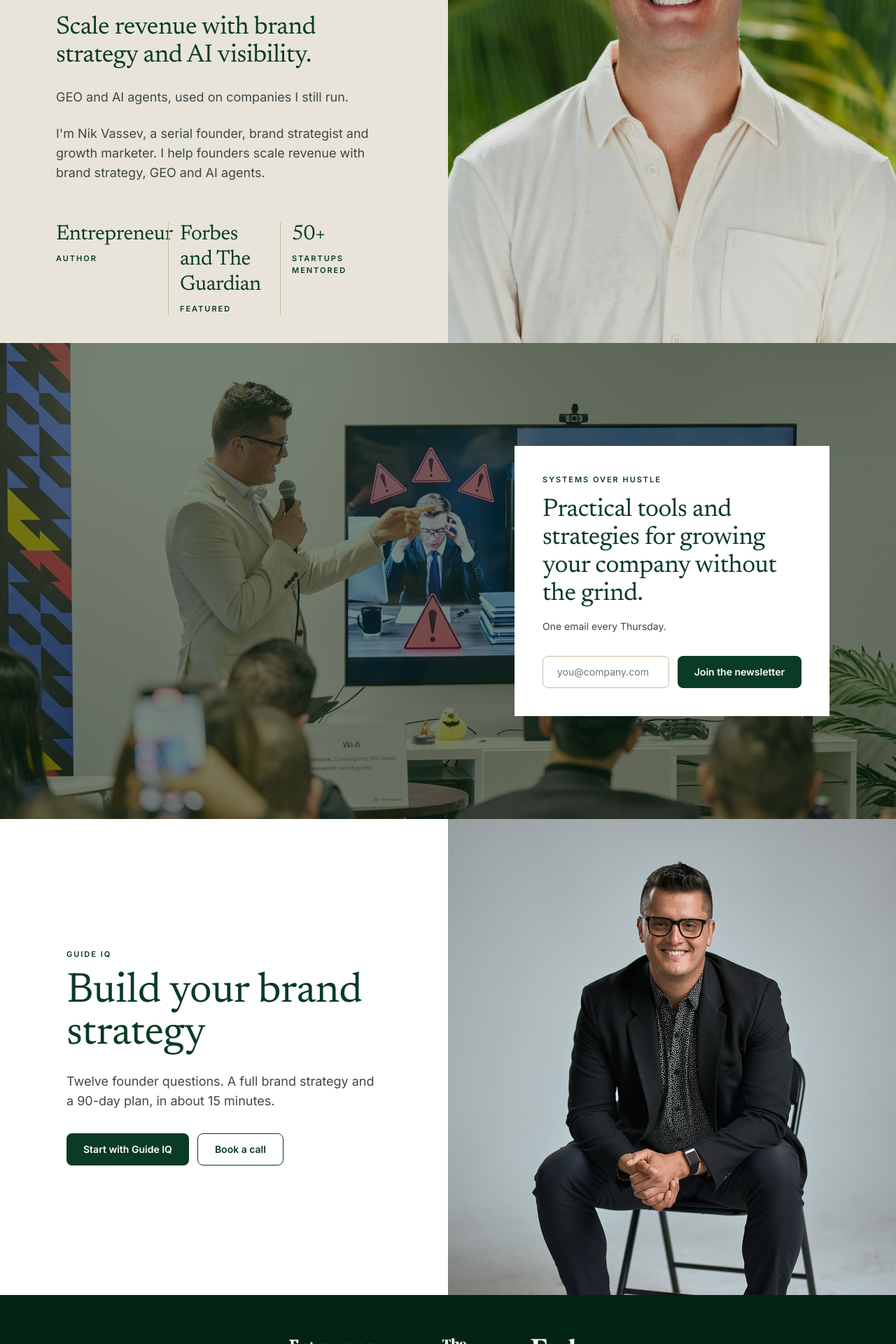
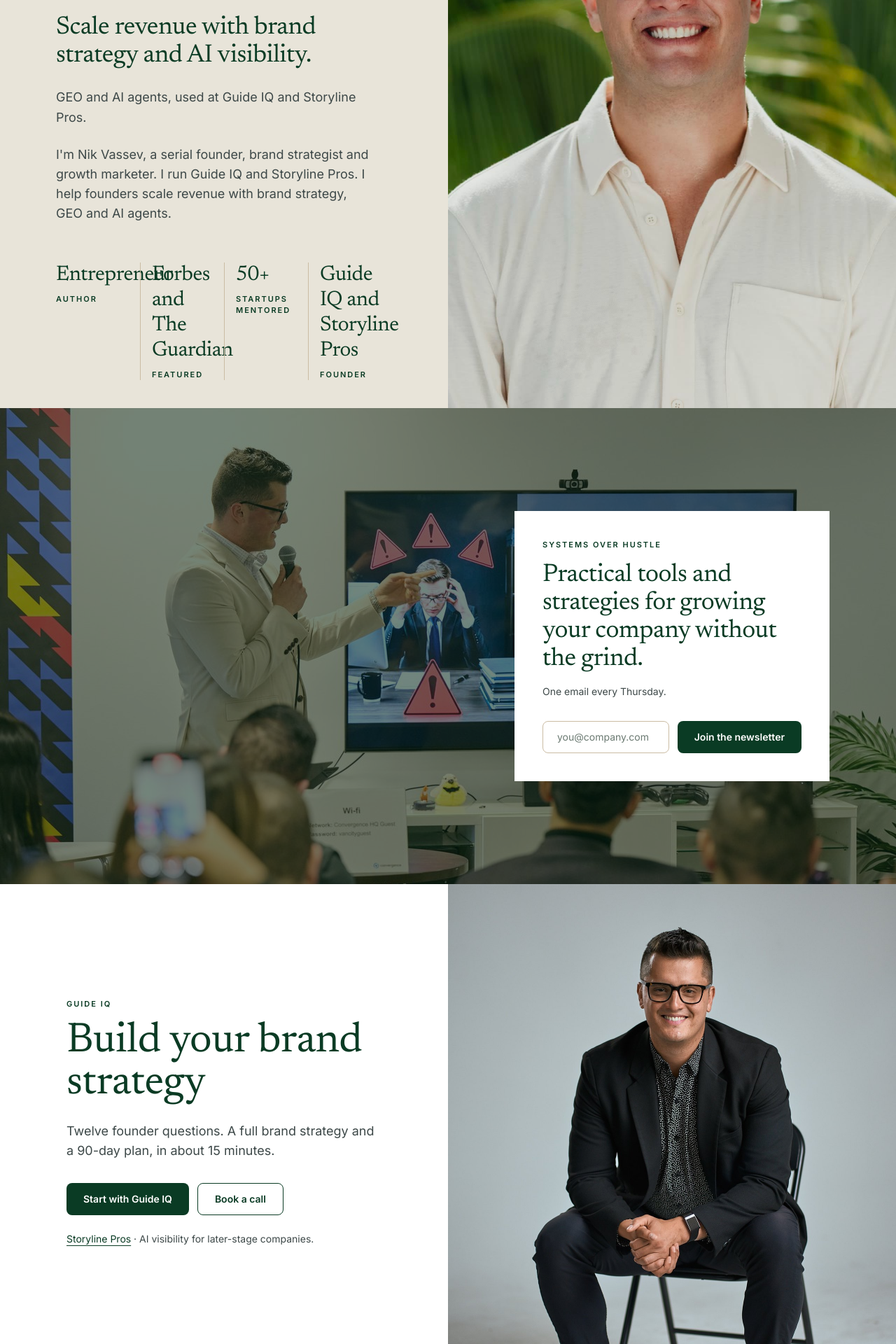
Before and after one commit to thenikvassev/nikvassev-site, a Next.js app: page / in a window 1280 px wide. Shown: the part 500-2420 px from the top of the page at 70% size. Built offline with nearby package versions, Linux system fonts and the light colour scheme.

Commit message:
Put Storyline Pros back on the homepage without making it the offer.
Lock Alex’s bio, promise, about teaser, and fourth proof tile. Guide IQ stays the featured Work band, with a quiet Storyline line under it.

Co-authored-by: thenikvassev <thenikvassev@users.noreply.github.com>

```diff
--- a/src/app/page.tsx
+++ b/src/app/page.tsx
@@ -20,6 +20,7 @@ const proof = [
   { kicker: "Author", value: "Entrepreneur" },
   { kicker: "Featured", value: "Forbes and The Guardian" },
   { kicker: "Startups mentored", value: "50+" },
+  { kicker: "Founder", value: "Guide IQ and Storyline Pros" },
 ] as const;
 
 const homepagePress = pressLogos.filter((logo) =>
@@ -46,17 +47,17 @@ export default function HomePage() {
                 Scale revenue with brand strategy and AI visibility.
               </h1>
               <p className="mt-6 text-lg leading-relaxed text-ink-muted">
-                GEO and AI agents, used on companies I still run.
+                GEO and AI agents, used at Guide IQ and Storyline Pros.
               </p>
               <p className="mt-6 text-base leading-relaxed text-ink-muted md:text-lg">
                 I&apos;m Nik Vassev, a serial founder, brand strategist and
-                growth marketer. I help founders scale revenue with brand
-                strategy, GEO and AI agents.
+                growth marketer. I run Guide IQ and Storyline Pros. I help
+                founders scale revenue with brand strategy, GEO and AI agents.
               </p>
             </div>
 
             <div
-              className="mt-14 grid max-w-xl grid-cols-3 divide-x divide-tan"
+              className="mt-14 grid max-w-2xl grid-cols-2 divide-x divide-tan lg:grid-cols-4"
               aria-label="Proof"
             >
               {proof.map((item) => (
@@ -135,6 +136,18 @@ export default function HomePage() {
                   Book a call
                 </Link>
               </div>
+              <p className="mt-6 text-sm text-ink-muted">
+                <a
+                  href="https://storylinepros.com"
+                  className="font-medium text-forest underline underline-offset-4"
+                  target="_blank"
+                  rel="noopener noreferrer"
+                >
+                  Storyline Pros
+                </a>
+                {" · "}
+                AI visibility for later-stage companies.
+              </p>
             </div>
           </div>
           <CinematicPhoto
@@ -172,9 +185,9 @@ export default function HomePage() {
               </h2>
               <p className="mt-8 text-base leading-relaxed text-ink-muted md:text-lg">
                 I&apos;m a founder and brand strategist. I write Systems Over
-                Hustle and I built Guide IQ so early-stage founders can get a
-                brand strategy without an agency retainer. I work from the chair,
-                on companies I still run.
+                Hustle, I built Guide IQ for early-stage brand strategy, and I
+                run Storyline Pros for companies that need AI visibility. I work
+                from the chair, on companies I still run.
               </p>
               <div className="mt-10">
                 <Link href="/about" className="pill-btn-primary">
--- a/src/lib/site.ts
+++ b/src/lib/site.ts
@@ -20,7 +20,6 @@ export const siteConfig = {
     { href: "/#newsletter", label: "Newsletter" },
     { href: "/#work", label: "Work" },
     { href: "/#contact", label: "Contact" },
-    { href: "/resources", label: "Blog" },
   ],
 } as const;
 
```
